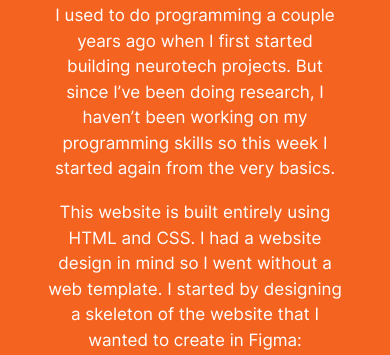
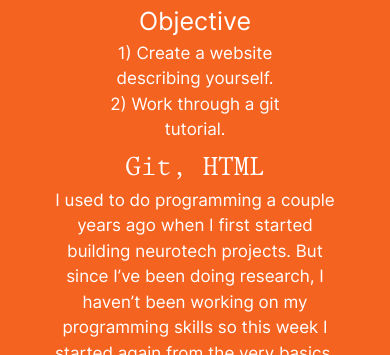
Before and after one commit to sabrinaasingh/sabrinamakesthings.github.io, a plain HTML site: page week1.html in a window 390 px wide. Shown: the part 185-540 px from the top of the page. Drawn offline with Linux system fonts and the light colour scheme.

Commit message:
headings

```diff
--- a/week1.html
+++ b/week1.html
@@ -12,6 +12,9 @@
 <body style="background-color: #F56320;">
     <div class="heading">Week 1</div>
     <div class="home"><a href="https://sabrinamakesthings.com">LET'S GO HOME!</a></div>
+    <div class="heading2">Objective</div>
+    <div class="line0">1) Create a website describing yourself.<br>2) Work through a git tutorial.</div>
+    <div class="heading3">Git, HTML</div>
     <div class="line1">I used to do programming a couple years ago when I first started building neurotech projects. But since I’ve been doing research, I haven’t been working on my programming skills so this week I started again from the very basics. </div>
     <div class="line2">This website is built entirely using HTML and CSS. I had a website design in mind so I went without a web template. I started by designing a skeleton of the website that I wanted to create in Figma:</div>
     <div class="image-container" style="justify-content: center; align-items: center; margin-top:2%;">
@@ -55,11 +58,44 @@
   color: #ffffff;
 }
 
+.heading2 {
+  font-family: Office Times Round;
+  font-size: 25px;
+  color: #ffffff;
+  margin-top: 2%;
+  margin-left: 25%;
+  margin-right: 25%;
+  text-align: center;
+  line-height: 1.5;
+}
+
+.line0 {
+  font-family: Inter;
+  font-size: 17px;
+  color: #ffffff;
+  margin-top: 0%;
+  margin-left: 25%;
+  margin-right: 25%;
+  text-align: center;
+  line-height: 1.5;
+}
+
+.heading3 {
+  font-family: Office Times Round;
+  font-size: 25px;
+  color: #ffffff;
+  margin-top: 2%;
+  margin-left: 25%;
+  margin-right: 25%;
+  text-align: center;
+  line-height: 1.5;
+}
+
 .line1 {
   font-family: Inter;
   font-size: 17px;
   color: #ffffff;
-  margin-top: 2%;
+  margin-top: 0%;
   margin-left: 25%;
   margin-right: 25%;
   text-align: center;
@@ -196,11 +232,44 @@ body {
   margin-top: 0%;
 }
 
+.heading2 {
+  font-family: Inter;
+  font-size: 25px;
+  color: #ffffff;
+  margin-top: 5%;
+  margin-left: 10%;
+  margin-right: 10%;
+  text-align: center;
+  line-height: 1.5;
+}
+
+.line0 {
+  font-family: Inter;
+  font-size: 17px;
+  color: #ffffff;
+  margin-top: 0%;
+  margin-left: 25%;
+  margin-right: 25%;
+  text-align: center;
+  line-height: 1.5;
+}
+
+.heading3 {
+  font-family: Office Times Round;
+  font-size: 25px;
+  color: #ffffff;
+  margin-top: 2%;
+  margin-left: 25%;
+  margin-right: 25%;
+  text-align: center;
+  line-height: 1.5;
+}
+
 .line1 {
   font-family: Inter;
   font-size: 17px;
   color: #ffffff;
-  margin-top: 5%;
+  margin-top: 0%;
   margin-left: 10%;
   margin-right: 10%;
   text-align: center;
```
Also changed, not shown: about.html (+1 -1 lines).
